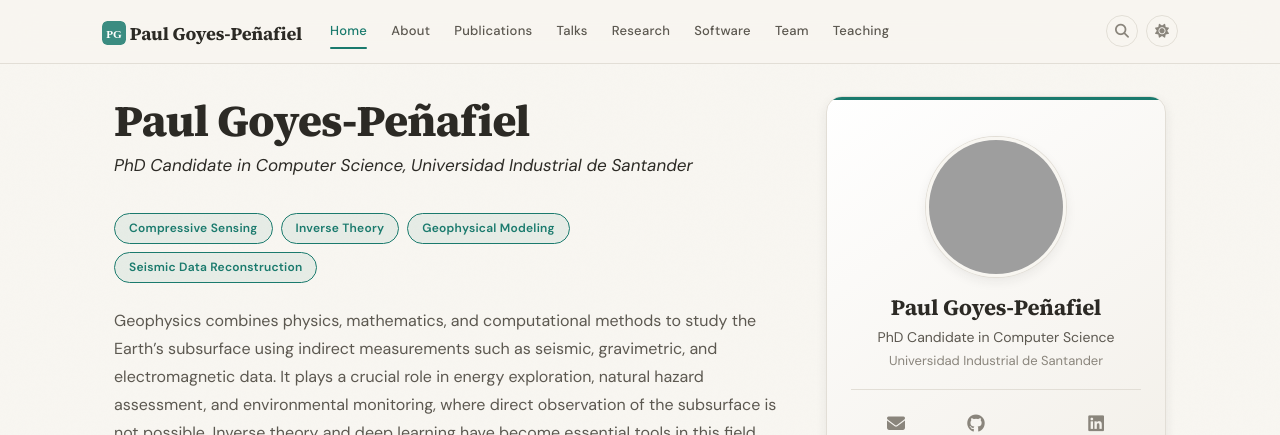
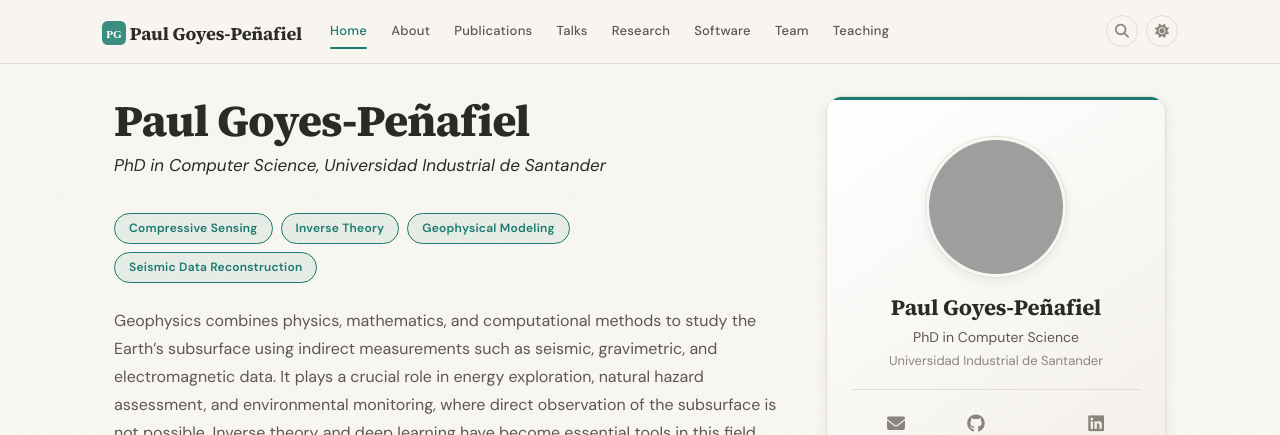
Before and after one commit to PAULGOYES/paulgoyes.github.io, a Jekyll site: the page built from _pages/home.md, in a window 1280 px wide and 1400 px high. Shown: the top 435 px of the window. Built offline with Jekyll 4.4.1, drawn with Linux system fonts in a browser that asks for light colours; a style sheet for code colours, icons or effects is not loaded; some of the changed text lies outside the part shown.

Commit message:
Update _config.yml

```diff
--- a/_config.yml
+++ b/_config.yml
@@ -2,7 +2,7 @@
 # STEP 1: Your Identity (required)
 # ============================================================
 name: "Paul Goyes-Peñafiel"
-title: "PhD Candidate in Computer Science"
+title: "PhD in Computer Science"
 institution: "Universidad Industrial de Santander"
 email: goyes.yesid@gmail.com
 photo: photoLinkedin.png  # place your photo in images/
@@ -24,7 +24,7 @@ links:
 # ============================================================
 accent_color: "#1a7a6d"      # theme color for links and buttons
 dark_mode: true              # show dark mode toggle in navbar
-description: "Academic webpage of Paul Goyes-Peñafiel, PhD Candidate in Computer Science, HDSP Research Group, Universidad Industrial de Santander"
+description: "Academic webpage of Paul Goyes-Peñafiel, PhD in Computer Science"
 baseurl: ""
 url: "https://paulgoyes.github.io"
 
```
